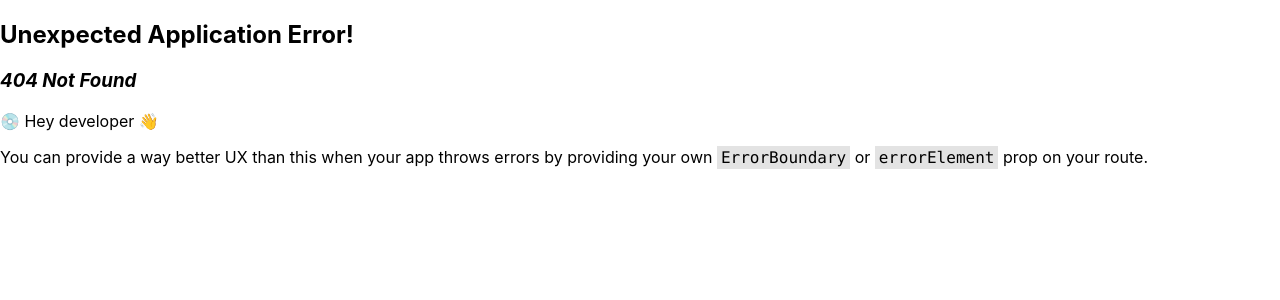
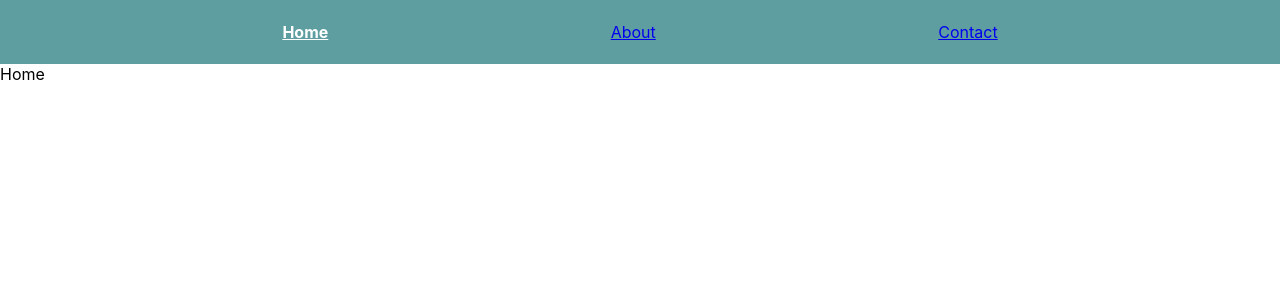
Before and after one commit to khushi-tripathi/routes-redux-concept, a React (Create React App) app: page /root in a window 1280 px wide. Before the commit this address had no page. Shown: the top 300 px of the page. Built offline with nearby package versions, Linux system fonts and the light colour scheme.

Commit message:
Summary: Used relative path in nested routes

```diff
--- a/src/App.js
+++ b/src/App.js
@@ -28,16 +28,16 @@ function App() {
   // creating route directly
   const router = createBrowserRouter([
     {
-      path: "/",
+      path: "/root",
       element: <NavBar />,
       children: [
         { index: true, element: <Home /> }, // we can see navbar and home has same '/' path so instead of this we can use index true which means it will go to parent route
         {
-          path: "/about",
+          path: "about",
           element: <About />,
         },
         {
-          path: "/contact",
+          path: "contact",
           element: <Contact />,
         },
       ],
--- a/src/Components/NavBar.js
+++ b/src/Components/NavBar.js
@@ -11,7 +11,7 @@ function NavBar() {
           style={({ isActive }) =>
             isActive ? { color: "white", fontWeight: "bold" } : undefined
           }
-          to="/"
+          to=""
         >
           Home
         </NavLink>
@@ -19,7 +19,7 @@ function NavBar() {
           style={({ isActive }) =>
             isActive ? { color: "white", fontWeight: "bold" } : undefined
           }
-          to="/about"
+          to="about"
         >
           About
         </NavLink>
@@ -27,7 +27,7 @@ function NavBar() {
           style={({ isActive }) =>
             isActive ? { color: "white", fontWeight: "bold" } : undefined
           }
-          to="/contact"
+          to="contact"
         >
           Contact
         </NavLink>
```
